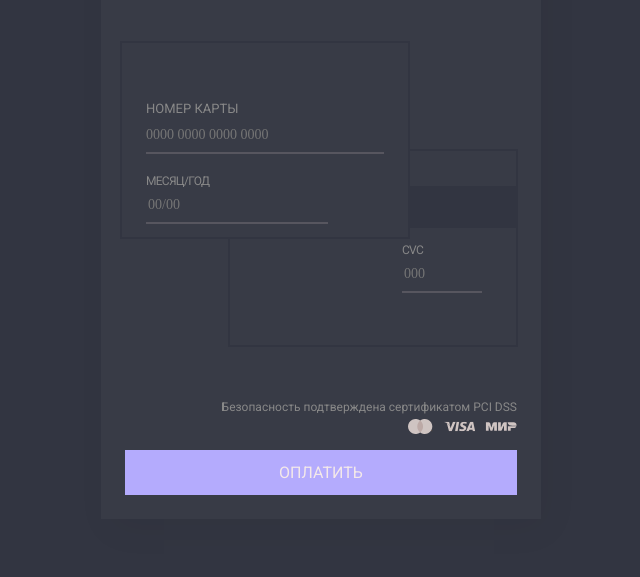
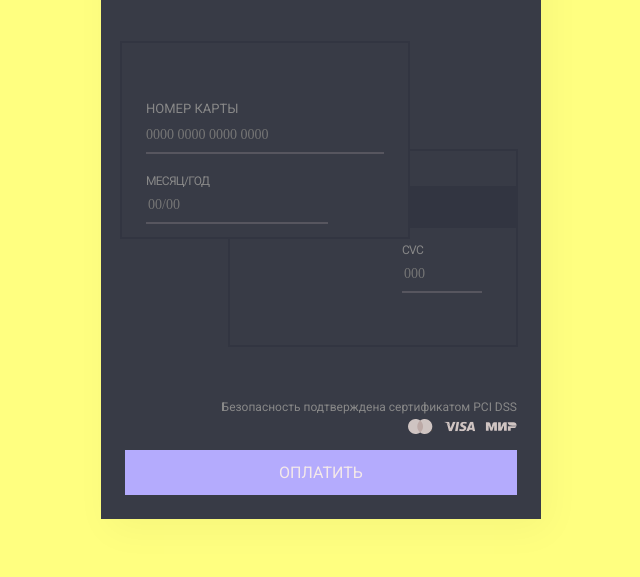
Before and after one commit to jhvvfd/PayFormBeta, a plain HTML site: page index.html in a window 1280 px wide. Shown: the part 223-800 px from the top of the page, without its empty margins (319-959 px from the left). Drawn offline with nearby package versions, Linux system fonts and the light colour scheme.

Commit message:
Update main.css

```diff
--- a/main.css
+++ b/main.css
@@ -6,7 +6,7 @@
   color: rgb(245, 245, 245);
 }
 body {
-  background: rgb(50, 53, 65);
+  background: rgb(255, 255, 128);
   display: flex;
   align-items: center;
   justify-content: center;
```
